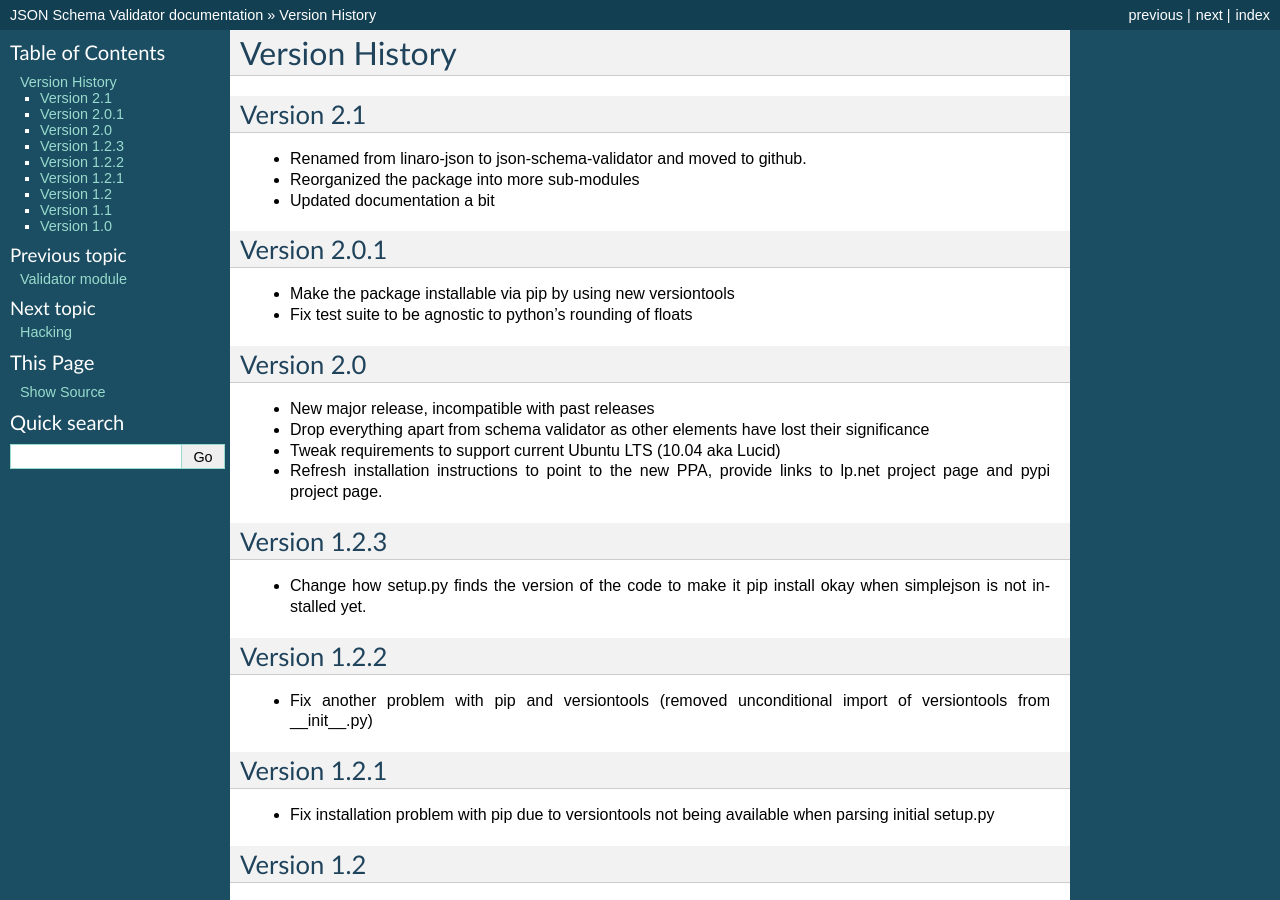
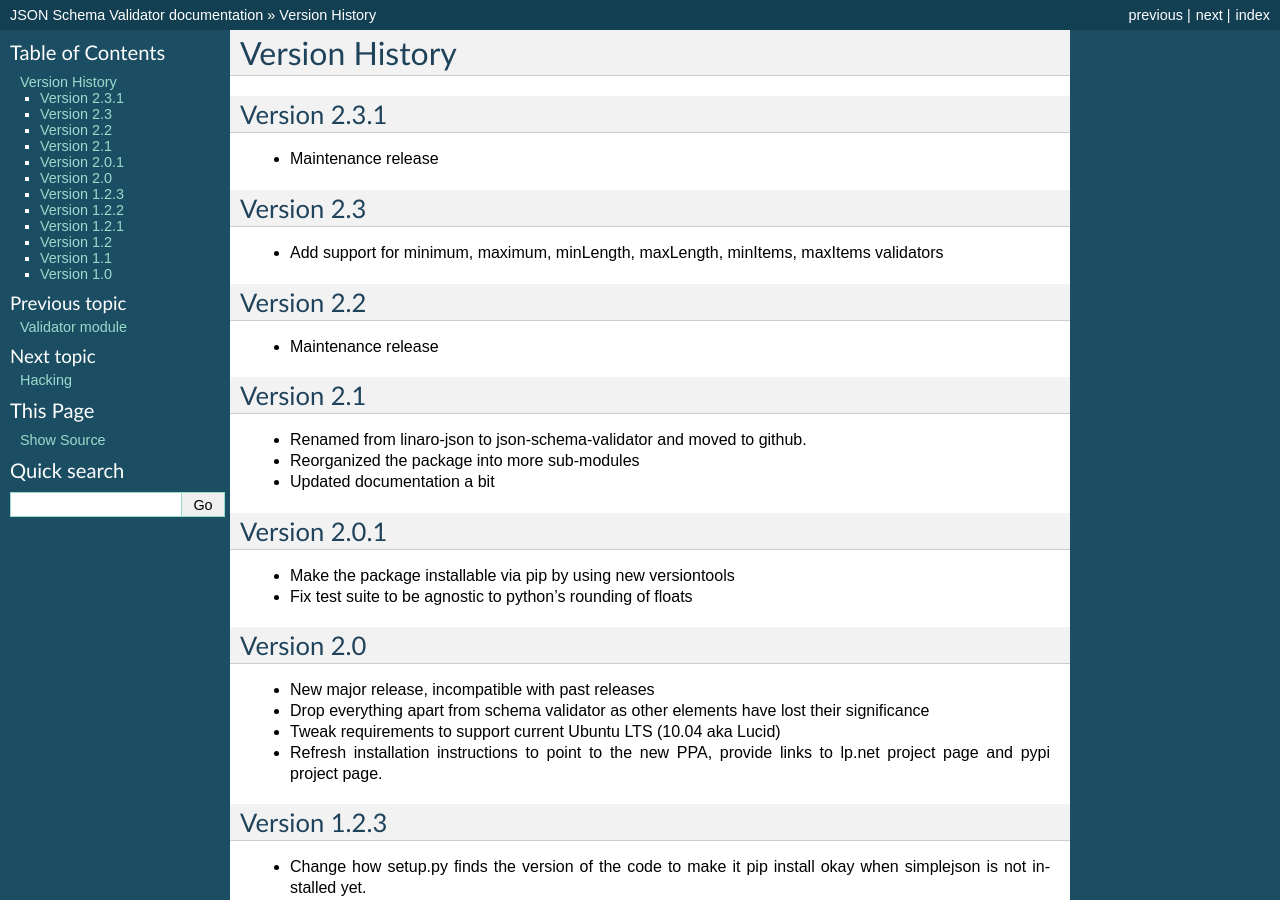
Before and after one commit to zyga/json-schema-validator, a Sphinx documentation site: the page built from doc/changes.rst, in a window 1280 px wide and 900 px high. Built offline with Sphinx 7.4.7, drawn with Linux system fonts in a browser that asks for light colours; the version number could not be read and is left out.

Commit message:
Update changelog
Signed-off-by: Zygmunt Krynicki <zygmunt.krynicki@canonical.com>

```diff
--- a/doc/changes.rst
+++ b/doc/changes.rst
@@ -1,5 +1,21 @@
 Version History
 ***************
+
+Version 2.3.1
+=============
+
+* Maintenance release
+
+Version 2.3
+===========
+
+* Add support for minimum, maximum, minLength, maxLength, minItems, maxItems
+  validators
+
+Version 2.2
+===========
+
+* Maintenance release
 
 Version 2.1
 ===========
```
